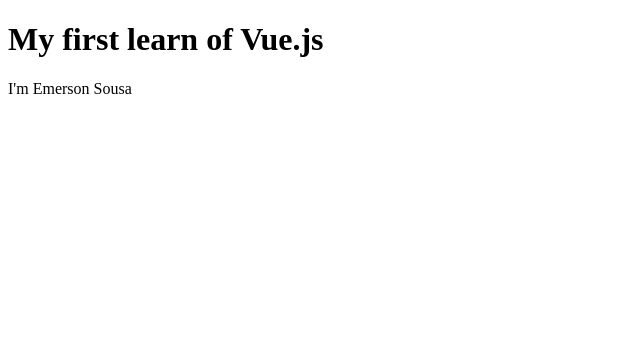
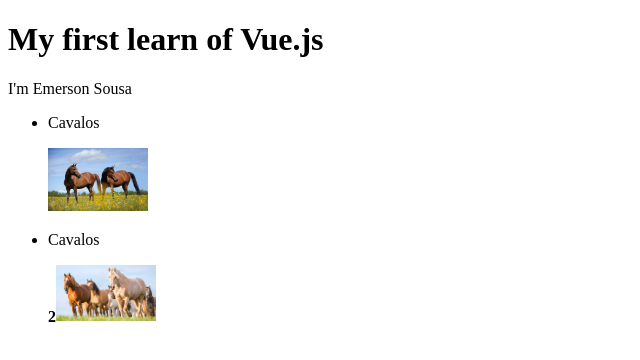
Before and after one commit to eyenessus/Learning-Vue.js-2023-, a plain HTML site: page index.html in a window 1280 px wide. Shown: the whole page, without its empty margins (0-640 px from the left). Drawn offline with nearby package versions, Linux system fonts and the light colour scheme.

Commit message:
condiconais e loops

```diff
--- /dev/null
+++ b/app.js
@@ -0,0 +1,25 @@
+var app = {
+    data(){
+        return {
+            name:'Emerson',
+            lastName:'Sousa',
+            products :
+            [
+                {
+                    title:'Cavalos',
+                    description:'Diversos cavalos',
+                    image:'./img/cavalos.jpeg',
+                    starts:0
+                },
+                {
+                    title:'Cavalos',
+                    description:'Diversos cavalos',
+                    image:'./img/racas_cavalo_thumbnail.png',
+                    starts:2,
+                }
+            ]
+        }
+    }
+}
+
+Vue.createApp(app).mount('#app')
--- a/index.html
+++ b/index.html
@@ -9,20 +9,17 @@
     <div id="app">
         <h1>My first learn of Vue.js</h1>
         <p>I'm {{name}} {{lastName}}</p>
+
+        <ul>
+            <li v-for="(product,index) in products" :key="index">
+                <p>{{product.title}}</p>
+                <strong v-if="product.starts > 0">{{product.starts}}</strong>
+                <img v-bind:src="product.image" v-bind:alt="product.title" style="width: 100px;" >
+            </li>
+        </ul>
     </div>
 
     <script src="https://unpkg.com/vue@3/dist/vue.global.js"></script>
-    <script>
-        var app = {
-            data(){
-                return {
-                    name:'Emerson',
-                    lastName:'Sousa',
-                }
-            }
-        }
-
-        Vue.createApp(app).mount('#app')
-    </script>
+    <script src="./app.js"></script>
 </body>
 </html>
```
Also changed, not shown: img/cavalos.jpeg (added), img/racas_cavalo_thumbnail.png (added).
